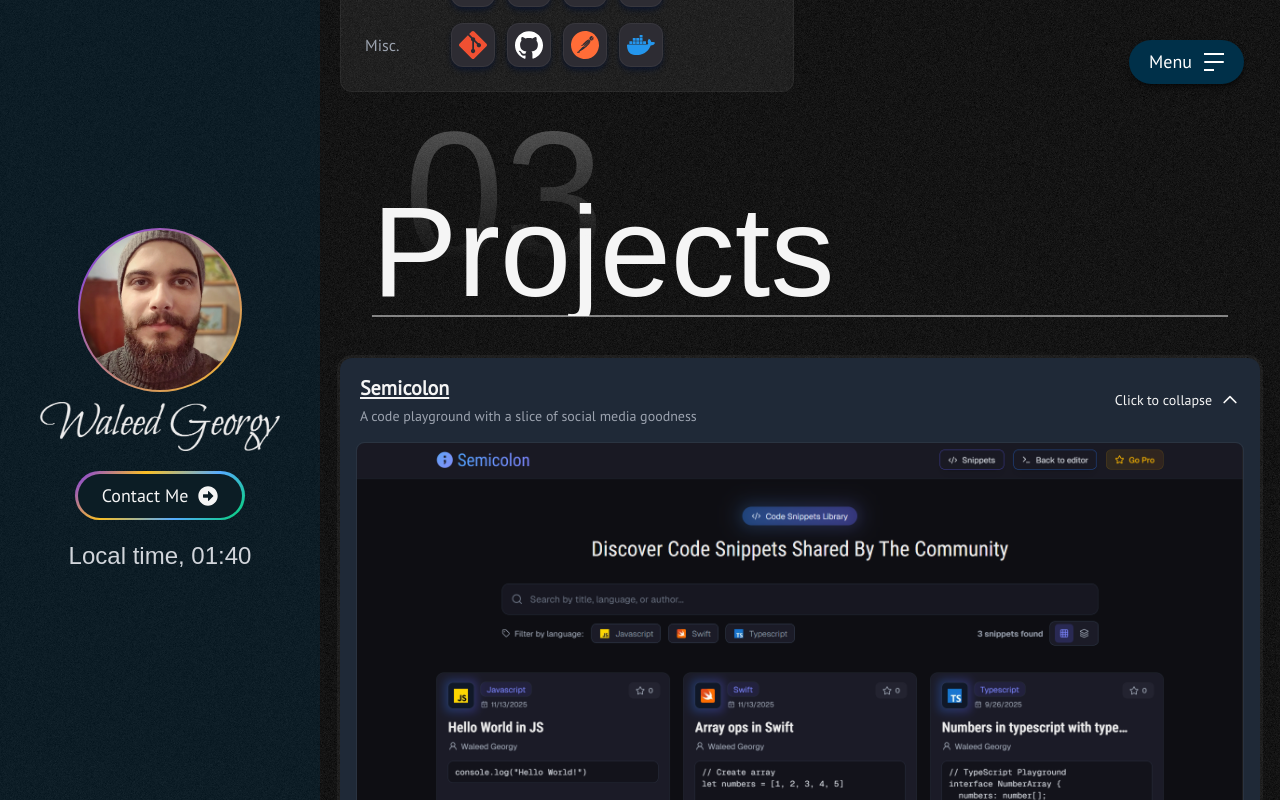
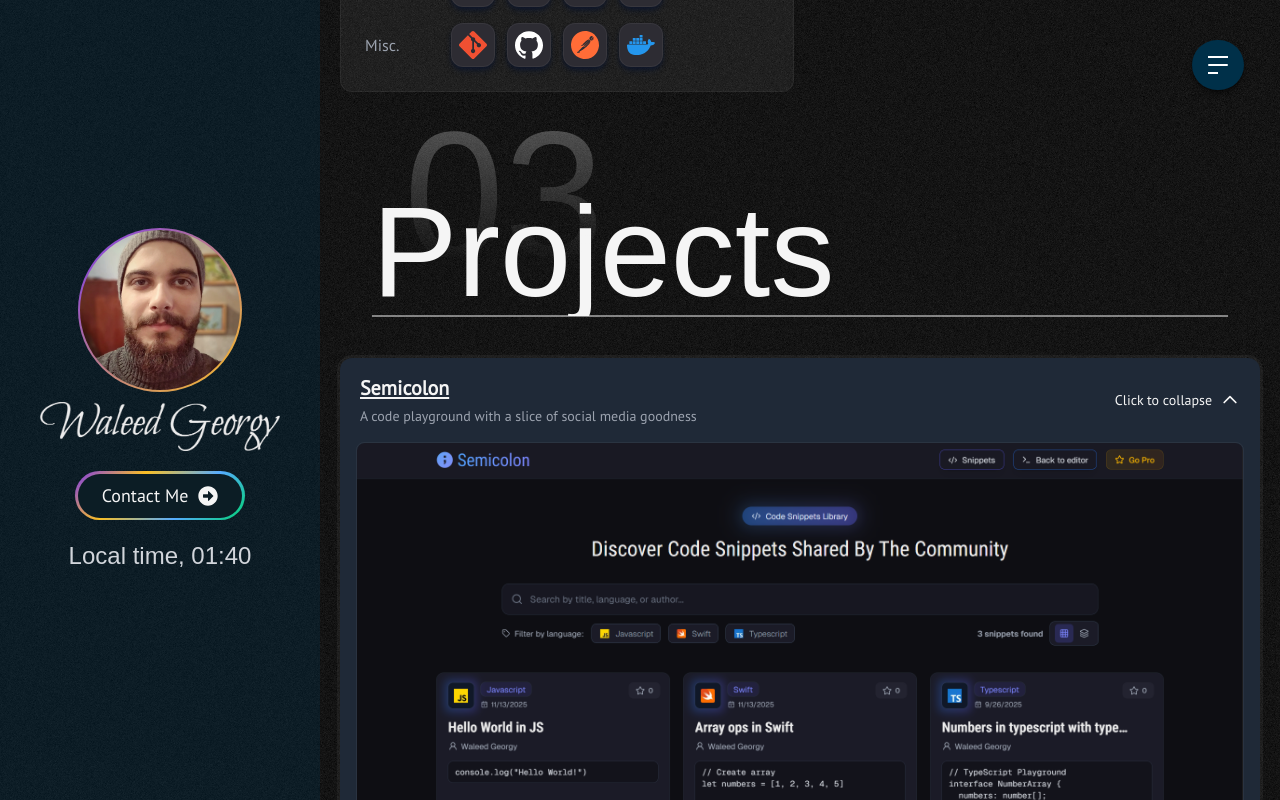
Before and after one commit to waleedGeorgy/New-Portfolio, a Next.js app: page / in a window 1280 px wide. Both pictures are taken after a click on the element 800 px from the left and 2938 px from the top of the page. Shown: the part 2538-3338 px from the top of the page. Built offline with nearby package versions, Linux system fonts and the light colour scheme; a web font is replaced by a local one.

Commit message:
Version 1.86 - Minor visual update and cleanup

```diff
--- a/components/Timeline.tsx
+++ b/components/Timeline.tsx
@@ -62,7 +62,7 @@ const TimelineSubtitle = ({ subtitle, tag, link }: TimelineSubtitleProps) => {
             </p>
             {link && <FiArrowUpRight className="group-hover:text-neutral-200 transition-colors duration-200 ease-in-out" />}
             {tag &&
-                <div className="ms-2 mt-1 rounded-2xl bg-gradient-to-bl from-purple-darkness to-blue-cosmos px-2">
+                <div className="ms-2 mt-1 rounded-2xl bg-indigo-700 px-2">
                     <p className="text-sm text-white">{tag}</p>
                 </div>
             }
--- a/components/cards/projects/ProjectCard.tsx
+++ b/components/cards/projects/ProjectCard.tsx
@@ -52,7 +52,7 @@ const ProjectCard = ({ title, tag, photo, link, techStack, description, isExpand
                             <p className="text-gray-400 text-lg">Tech stack:</p>
                             <div className="flex flex-wrap gap-2 mt-1">
                                 {techStack.map(tech => (
-                                    <span key={tech} className="bg-purple-darkness text-primary px-2.5 py-0.5 rounded-full text-sm font-light">
+                                    <span key={tech} className="bg-indigo-700 text-primary px-2.5 py-0.5 rounded-full text-sm font-light">
                                         {tech}
                                     </span>
                                 ))}
--- a/components/fullScreenMenu/toggle-button.tsx
+++ b/components/fullScreenMenu/toggle-button.tsx
@@ -5,9 +5,8 @@ export default function ToggleButton({ open, setOpen }: { open: boolean; setOpen
   return (
     <button
       onClick={() => setOpen((prev) => !prev)}
-      className="animate-grow_in shadow-md shadow-black/50 fixed right-4 top-5 m-5 z-[100] p-4 md:py-2 md:px-5 rounded-full bg-blue-cosmos hover:bg-[#4c5c7c] cursor-pointer transition-all duration-300 ease-in-out flex items-center gap-3"
+      className="animate-grow_in shadow-md shadow-black/50 fixed right-4 top-5 m-5 z-[100] p-4 rounded-full bg-blue-cosmos hover:bg-[#4c5c7c] cursor-pointer transition-all duration-300 ease-in-out flex items-center gap-3"
     >
-      <h2 className="text-white text-lg hidden md:inline-block">Menu</h2>
       <div className="relative flex items-center justify-center">
         {/* Hamburger icon */}
         <div className="flex flex-col gap-y-1.5 transform transition-all duration-300 origin-center overflow-hidden">
```
